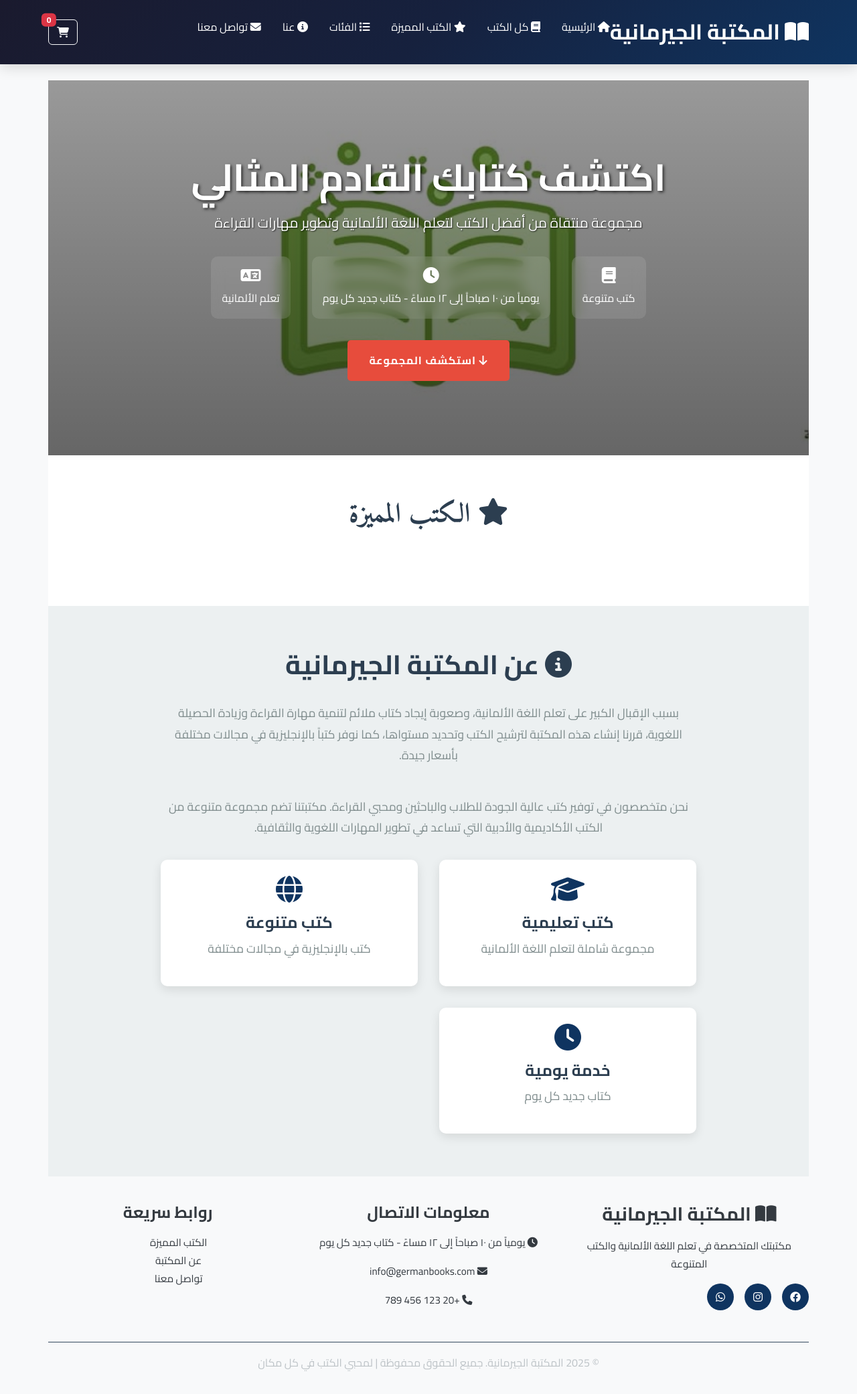
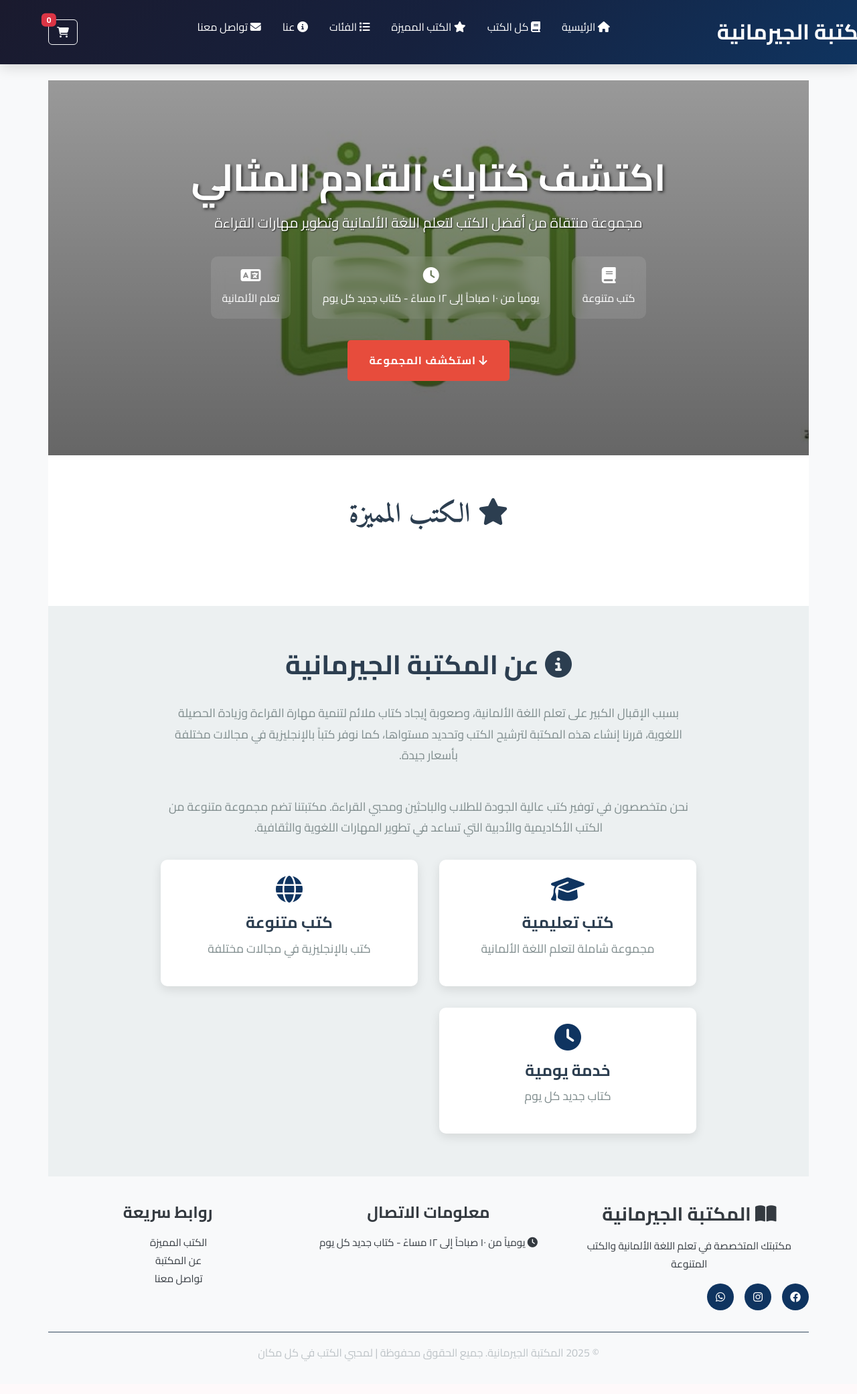
Before and after one commit to MarwanGithub/Boostore-Website, a Django app: page / in a window 1280 px wide. Shown: the whole page at 67% size. After the commit the page ends 2033 px from the top, so only its background shows below. Run offline with Django 4.2, Linux system fonts and the light colour scheme; data that the repository does not hold is empty.

Commit message:
fixed the page name in header being too close the home on desktops screens.

```diff
--- a/bookstore/templates/bookstore/base.html
+++ b/bookstore/templates/bookstore/base.html
@@ -67,8 +67,6 @@
                 <div class="footer-section">
                     <h4>معلومات الاتصال</h4>
                     <p><i class="fas fa-clock"></i> {{ opening_hours }}</p>
-                    <p><i class="fas fa-envelope"></i> info@germanbooks.com</p>
-                    <p><i class="fas fa-phone"></i> +20 123 456 789</p>
                 </div>
                 <div class="footer-section">
                     <h4>روابط سريعة</h4>
--- a/static/css/styles.css
+++ b/static/css/styles.css
@@ -545,6 +545,16 @@ h1, h2, h3, h4, h5, h6 {
     }
 }
 
+@media (min-width: 769px) {
+    /* keep nav-menu in place */
+    .nav-menu { margin-right: 0; }
+
+    /* visually move logo further to the right without affecting nav menu */
+    .logo {
+        transform: translateX(10rem); /* adjust value as needed */
+    }
+}
+
 /* Categories section */
 .categories-section {
     padding: 4rem 0;
```
